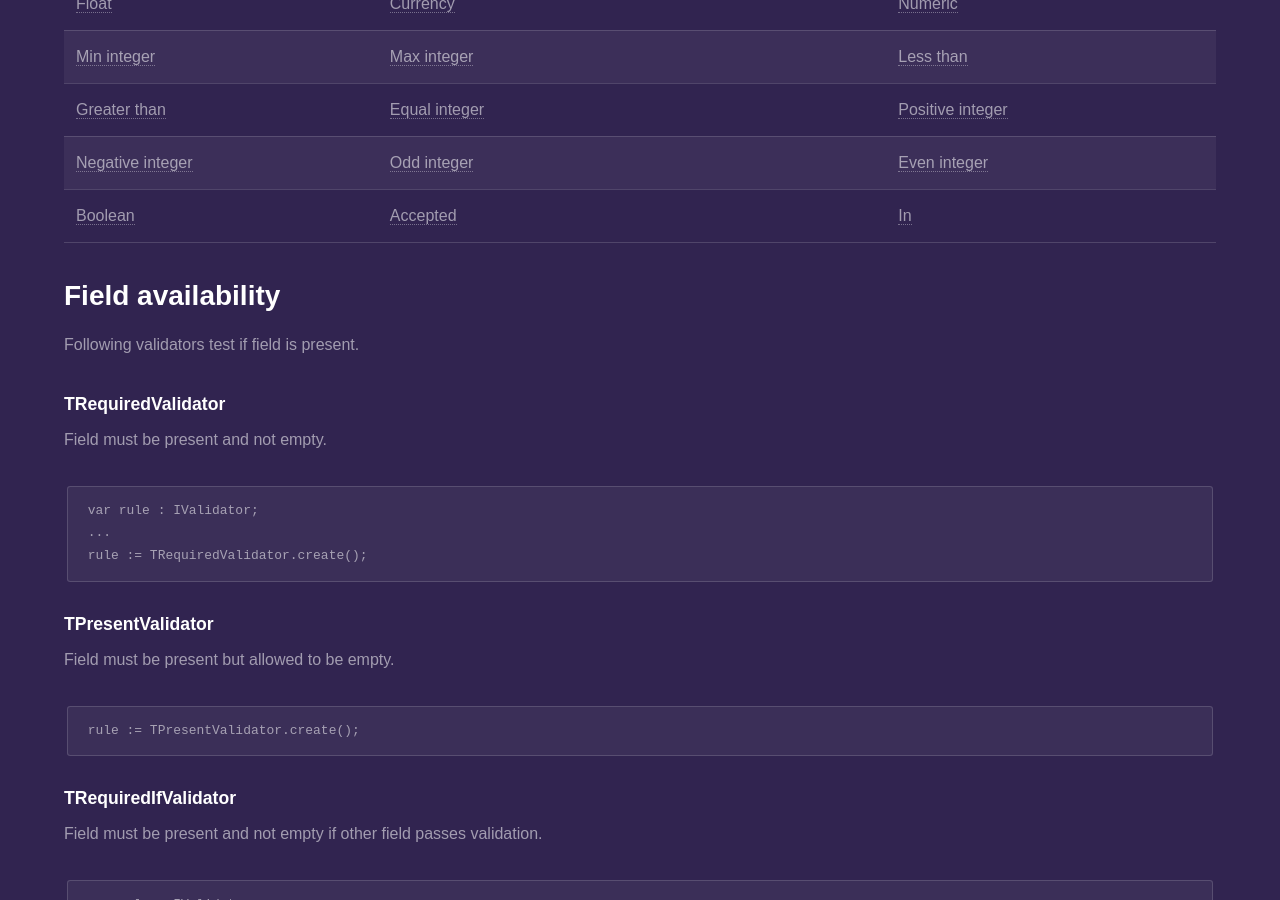
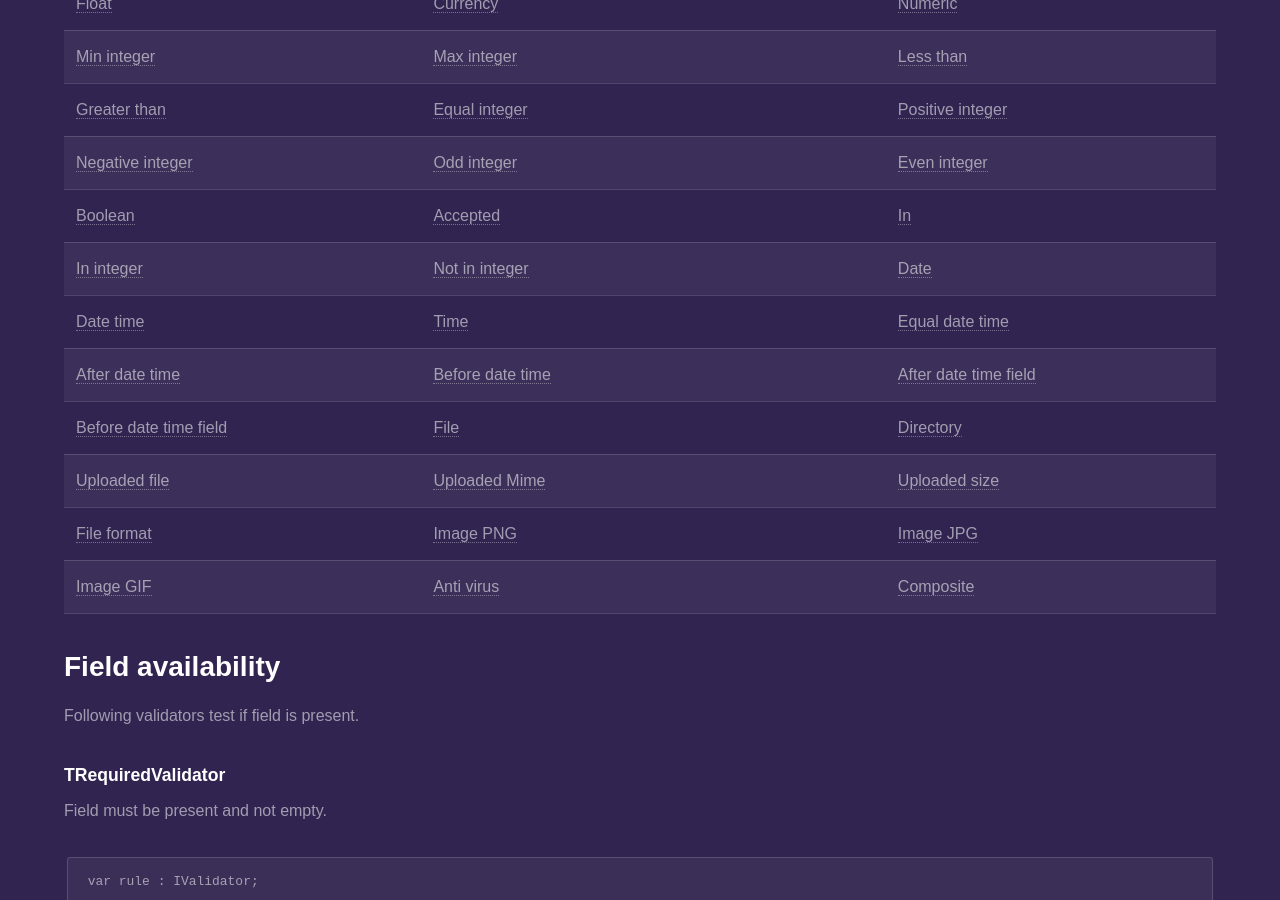
Before and after one commit to fanoframework/fanoframework.github.io, a Jekyll site: the page built from security/form-validation/built-in-validation-rules/index.md, in a window 1280 px wide and 900 px high, scrolled down 776 px. Built offline with Jekyll 4.4.1, drawn with Linux system fonts in a browser that asks for light colours; our own code applies the rules of GitHub Pages for plain Markdown files.

Commit message:
Update index.md

```diff
--- a/security/form-validation/built-in-validation-rules/index.md
+++ b/security/form-validation/built-in-validation-rules/index.md
@@ -19,6 +19,14 @@ This page lists all available built-in validation rules that Fano Framework prov
 | [Greater than](#tgreaterthanvalidator) | [Equal integer](#tequalintvalidator) | [Positive integer](#tpositiveintvalidator) |
 | [Negative integer](#tnegativeintvalidator) | [Odd integer](#toddintvalidator) | [Even integer](#tevenintvalidator) |
 | [Boolean](#tbooleanvalidator) | [Accepted](#tacceptedvalidator) | [In](#tinvalidator) |
+| [In integer](#tinintvalidator) | [Not in integer](#tnotinintvalidator) | [Date](#tdatevalidator) |
+| [Date time](#tdatetimevalidator) | [Time](#ttimevalidator) | [Equal date time](#tequaldatetimevalidator) |
+| [After date time](#tafterdatetimevalidator) | [Before date time](#tbeforedatetimevalidator) | [After date time field](#tafterdatetimefieldvalidator) |
+| [Before date time field](#tbeforedatetimefieldvalidator) | [File](#tfilevalidator) | [Directory](#tdirectoryvalidator) |
+| [Uploaded file](#tuploadedfilevalidator) | [Uploaded Mime](#tuploadedmimevalidator) | [Uploaded size](#tuploadedsizevalidator) |
+| [File format](#tfileformatvalidator) | [Image PNG](#timagepngvalidator-timagejpgvalidator-timagegifvalidator) | [Image JPG](#timagepngvalidator-timagejpgvalidator-timagegifvalidator) |
+| [Image GIF](#timagepngvalidator-timagejpgvalidator-timagegifvalidator) | [Anti virus](#tantivirusvalidator) | [Composite](#tcompositevalidator) |
+
 
 ## Field availability
 
```
